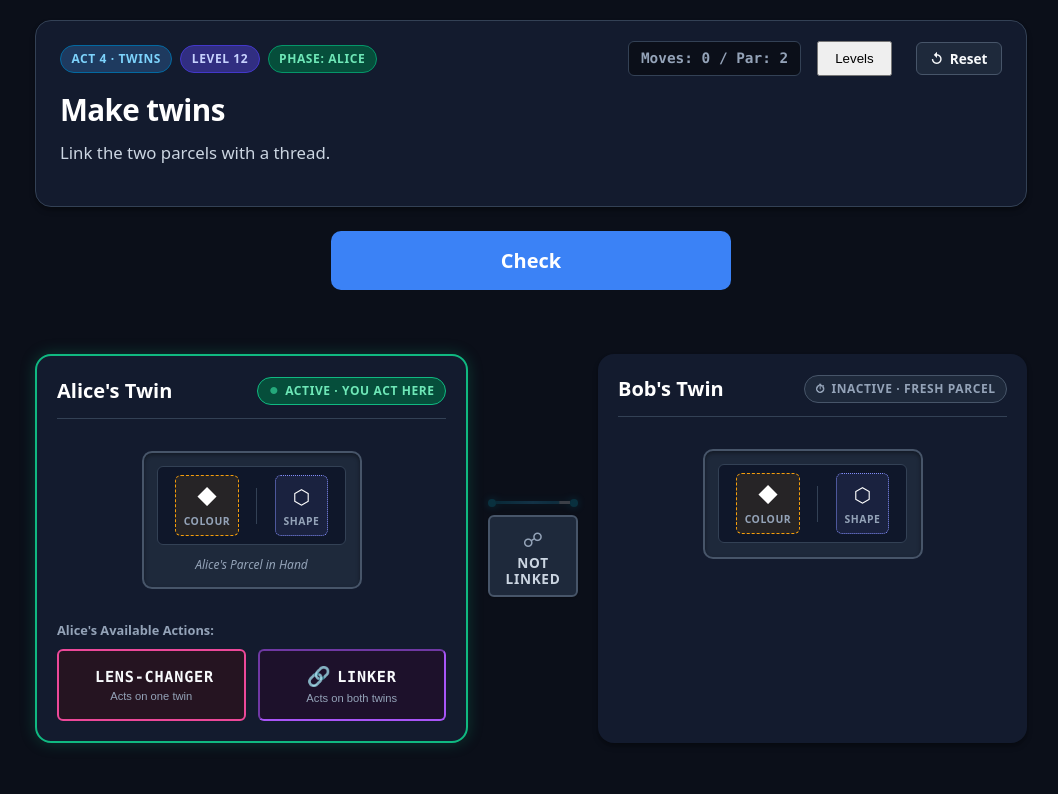
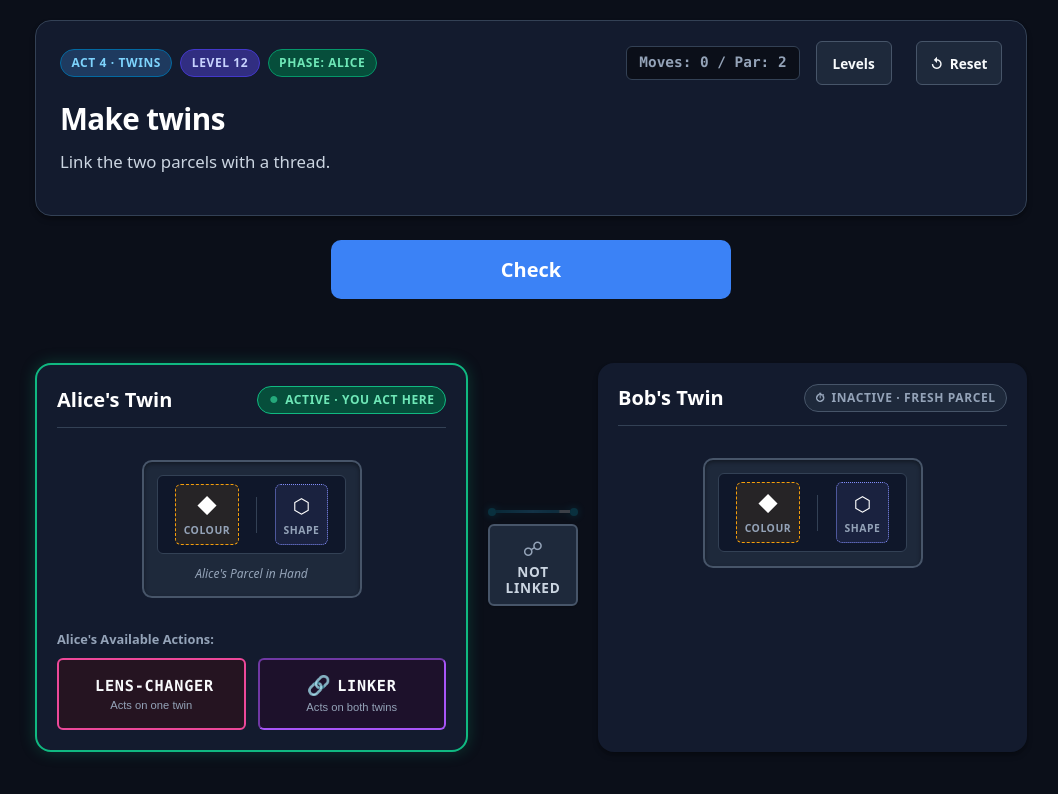
Before and after one commit to varshith385/quriosity-parcel, a website built with Vite: page index.html in a window 1280 px wide. Shown: the whole page, without its empty margins (109-1167 px from the left). Built offline with nearby package versions, Linux system fonts and the light colour scheme.

```diff
--- a/src/style.css
+++ b/src/style.css
@@ -164,6 +164,7 @@
   border: 1px solid var(--color-border-subtle);
 }
 
+.btn-levels,
 .btn-reset {
   display: inline-flex;
   align-items: center;
@@ -176,15 +177,18 @@
   border: 1px solid var(--color-border-strong);
   border-radius: var(--radius-sm);
   padding: 0.35rem 0.85rem;
+  min-height: 44px;
   cursor: pointer;
   transition: background-color 0.2s, border-color 0.2s, transform 0.1s;
 }
 
+.btn-levels:hover,
 .btn-reset:hover {
   background: #334155;
   border-color: var(--color-border-focus);
 }
 
+.btn-levels:active,
 .btn-reset:active {
   transform: translateY(1px);
 }
```
